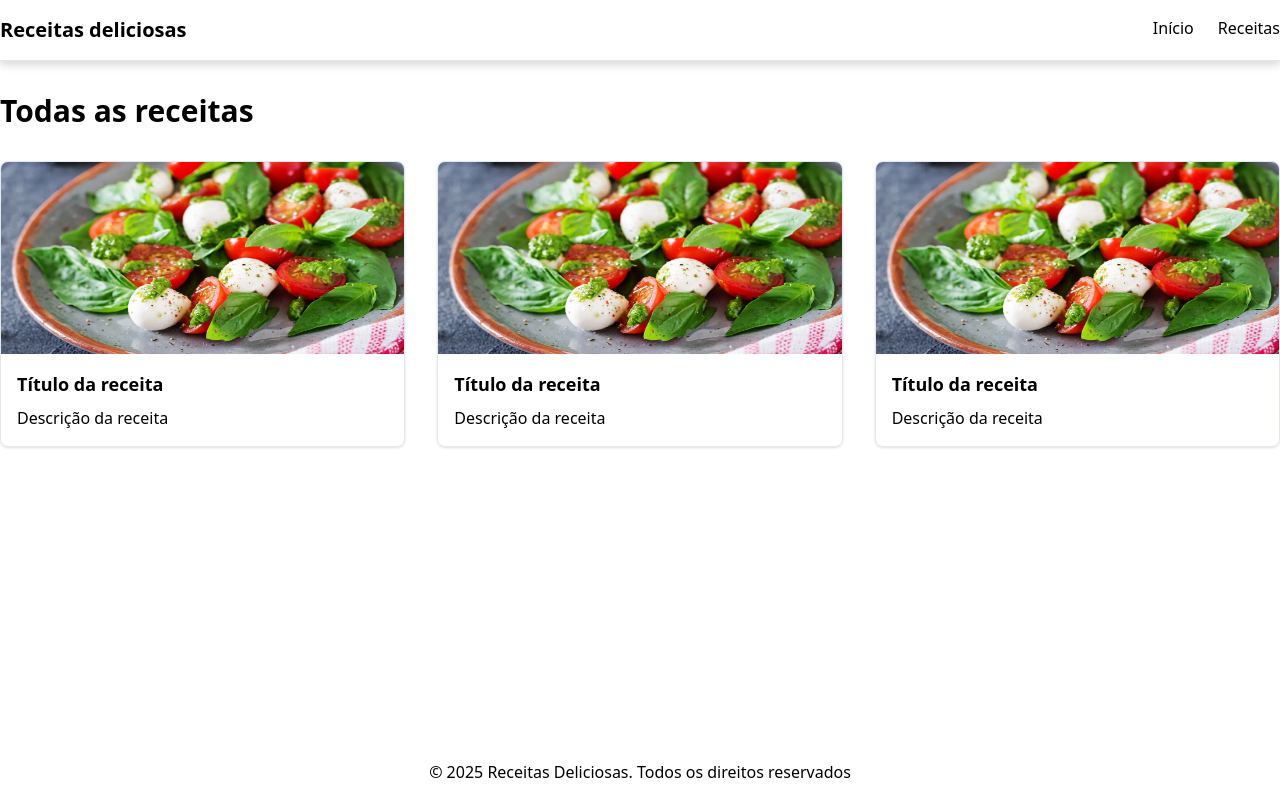
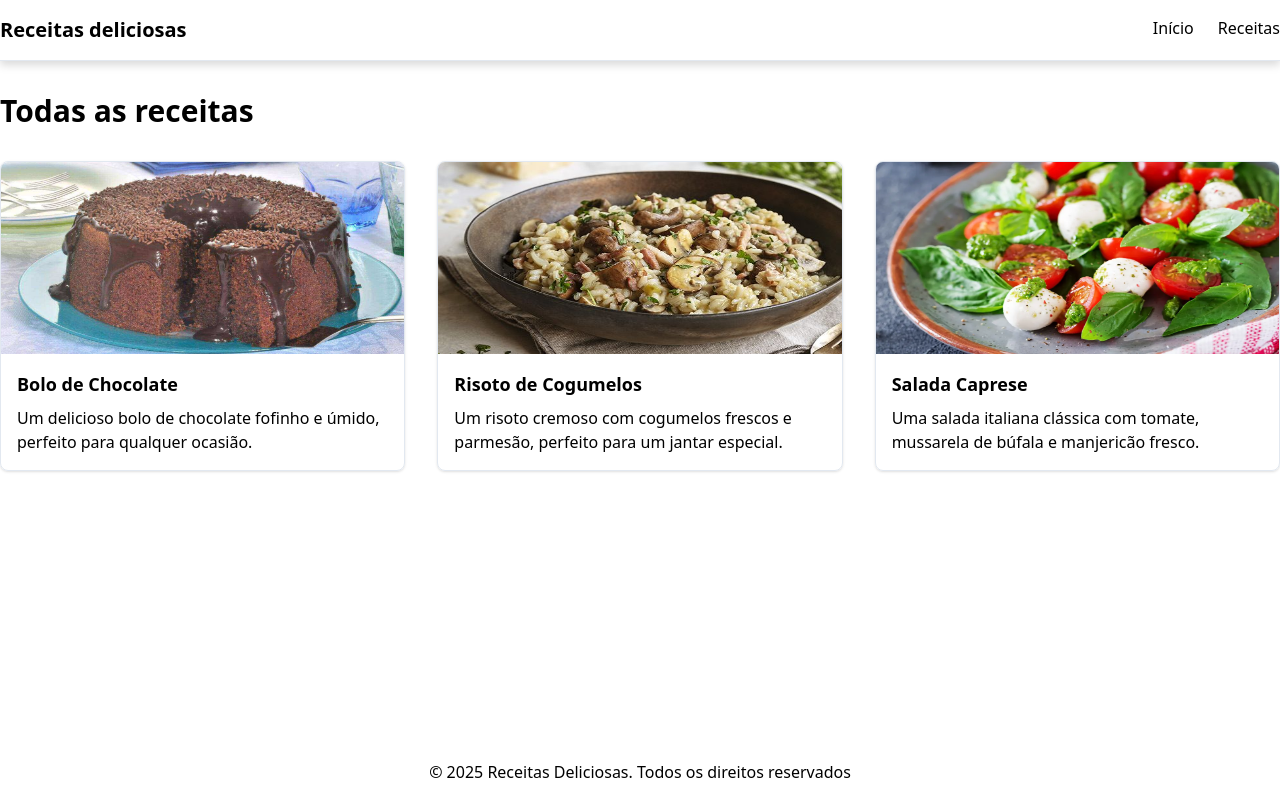
Before and after one commit to juliagarcias/receitas_byron, a Next.js app: page /receitas in a window 1280 px wide. Built offline with nearby package versions, Linux system fonts and the light colour scheme.

Commit message:
feat: passando props para os cards de receitas

```diff
--- a/src/app/components/RecipeCard/index.tsx
+++ b/src/app/components/RecipeCard/index.tsx
@@ -1,22 +1,23 @@
+import { Recipe } from "@/app/lib/data";
 import Image from "next/image";
 import Link from "next/link";
 
 
-export default function RecipeCard() {
+export default function RecipeCard({ recipe }: RecipeCardProps) {
   return (
-    <Link href="">
+    <Link href={`/receitas/${recipe.id}`}>
       <div className="border border-slate-200 rounded-lg overflow-hidden shadow-sm hover:shadow-md transition-shadow">
         <div className="relative h-48 w-full">
           <Image
-          src="/receitas/salada-caprese.png"
+          src={recipe.image}
           fill
-          alt="Título da receita"
+          alt={recipe.title}
           />
         </div>
 
         <div className="flex flex-col p-4 gap-2">
-            <h3 className="text-lg font-bold">Título da receita</h3>
-            <p>Descrição da receita</p>
+            <h3 className="text-lg font-bold">{recipe.title}</h3>
+            <p>{recipe.description}</p>
         </div>
       </div>
     </Link>
--- a/src/app/receitas/page.tsx
+++ b/src/app/receitas/page.tsx
@@ -11,7 +11,7 @@
 
                 <div className="grid grid-cols-3 gap-8 mt-8">
                     {recipes.map((recipe) => (
-                        <RecipeCard />
+                        <RecipeCard key={recipe.id} recipe={recipe}/>
                     ))}
                 </div>
             </div>
```
